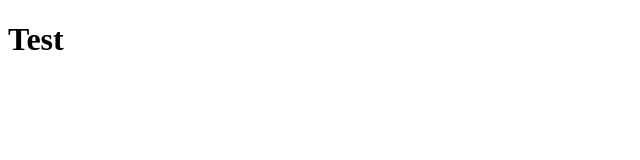
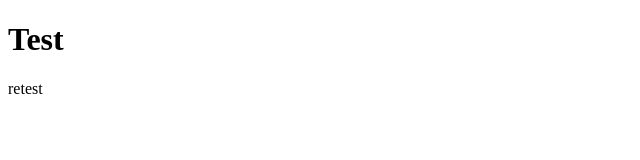
Before and after one commit to TheAkouel/herewego, a plain HTML site: page index.html in a window 1280 px wide. Shown: the full height of the page, 0-640 px from the left. Drawn offline with Linux system fonts and the light colour scheme.

Commit message:
nouveaux test

```diff
--- a/index.html
+++ b/index.html
@@ -9,6 +9,7 @@
     <header>
         <div class="container">
             <h1>Test</h1>
+            <p>retest</p>
         </div>
 
     </header>
```
